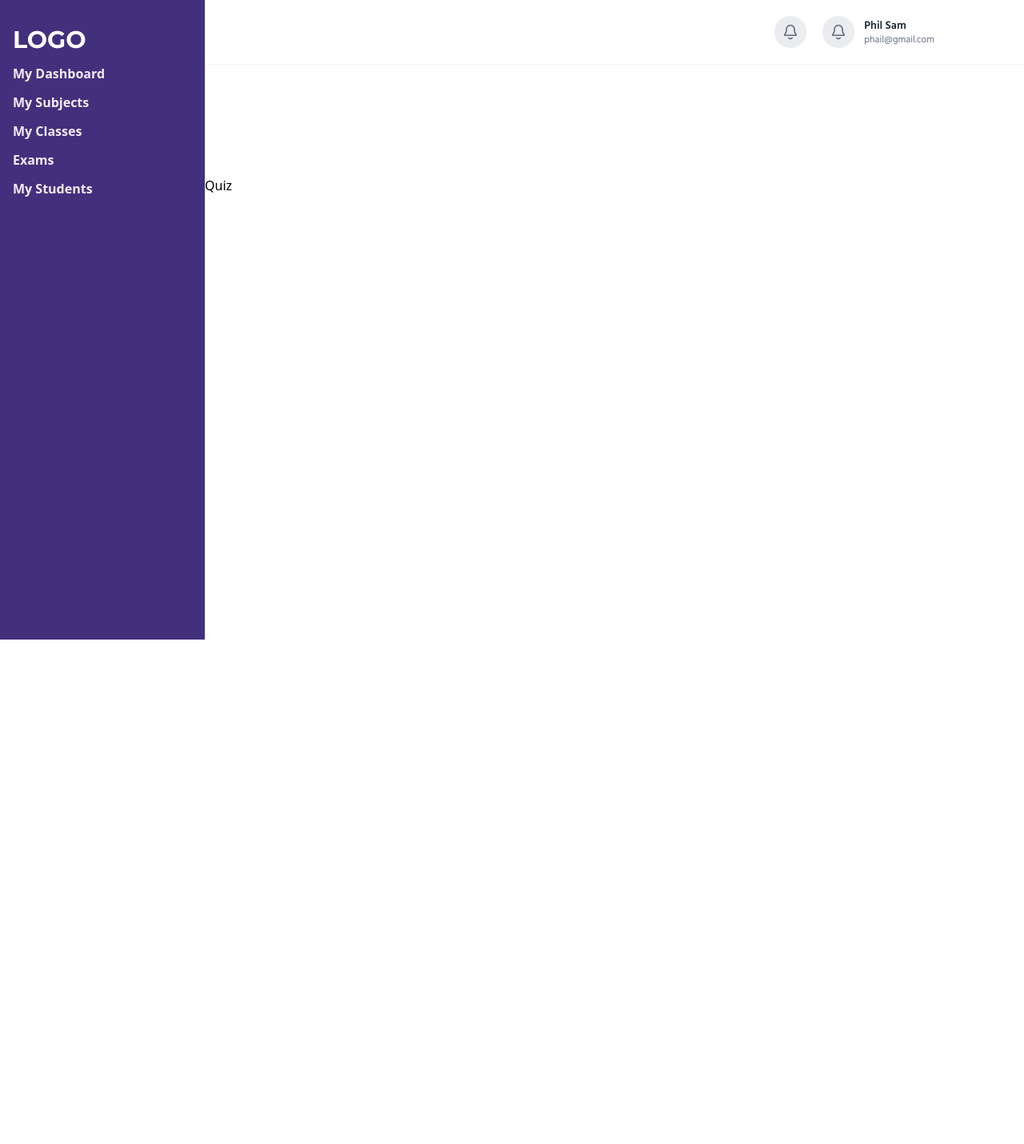
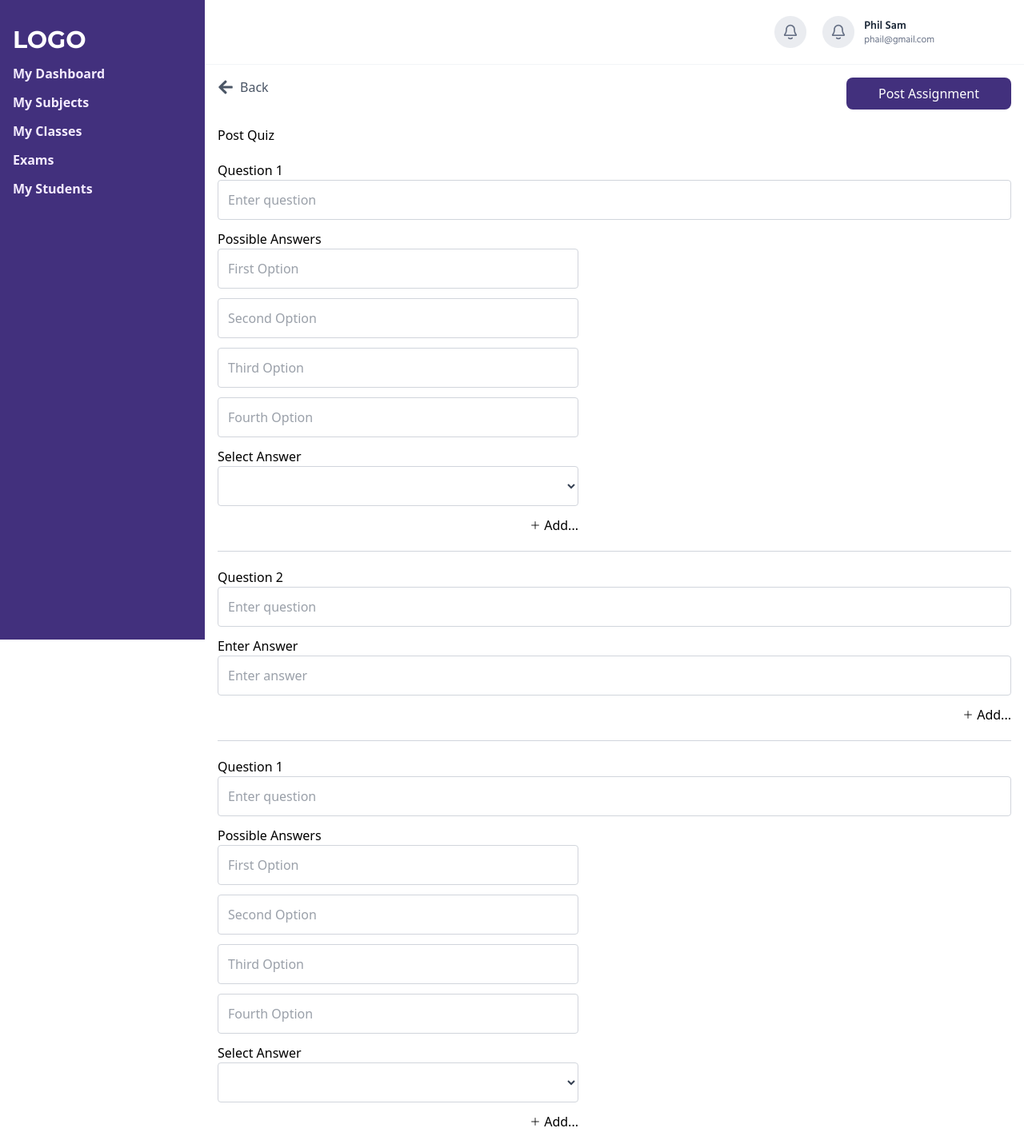
Before and after one commit to SolomonAfutu2003/School-Management-System, a React (Vite) app in the folder School Management System/: page /quiz in a window 1280 px wide. Shown: the whole page at 80% size. Before the commit the page ends 800 px from the top, so only its background shows below. Built offline with nearby package versions, Linux system fonts and the light colour scheme.

Commit message:
Fix for the vercel link

```diff
--- a/School Management System/src/components/Button.jsx
+++ b/School Management System/src/components/Button.jsx
@@ -3,8 +3,8 @@ import React from 'react'
 const Button = ({ icon, text, className,onClick }) => {
     return (
         <button className={className} onClick={onClick}>
+            {icon}
             {text}
-            {icon}
         </button>
     )
 }
--- a/School Management System/src/pages/Quiz.jsx
+++ b/School Management System/src/pages/Quiz.jsx
@@ -1,8 +1,99 @@
 import React from 'react'
+import LinksBtn from '../components/LinksBtn'
+import Button from '../components/Button'
+import { FaArrowLeft } from "react-icons/fa";
+import { HiOutlinePlus } from "react-icons/hi2";
+
 
 const Quiz = () => {
   return (
-    <div>Quiz</div>
+    <div className='m-4 space-y-5'>
+      <section className='flex justify-between'>
+        <LinksBtn to="/my-subjects" text={"Back"} className={"text-base text-gray-600 font-medium flex gap-2 items-center"} icon={<FaArrowLeft className=' w-5 h-5' />} />
+        <Button text={"Post Assignment"} className={"bg-nav text-white px-10 py-2 rounded-lg"} />
+      </section>
+
+      <section className='space-y-5'>
+        <h3>Post Quiz</h3>
+        <form action="" className='space-y-5'>
+          <section className='flex flex-col space-y-3'>
+            <div className='flex flex-col'>
+              <label htmlFor="">Question 1</label>
+              <input className='border border-gray-300 outline-0 text-gray-700 p-3 rounded-sm' type="text" name="" id="" placeholder='Enter question' />
+            </div>
+
+            <div className='flex flex-col'>
+              <label htmlFor="">Possible Answers</label>
+              <div className='flex flex-col gap-3'>
+                <input className='border border-gray-300 outline-0 w-[451px] text-gray-700 p-3 rounded-sm' type="text" name="" id="" placeholder='First Option' />
+                <input className='border border-gray-300 outline-0 w-[451px] text-gray-700 p-3 rounded-sm' type="text" name="" id="" placeholder='Second Option' />
+                <input className='border border-gray-300 outline-0 w-[451px] text-gray-700 p-3 rounded-sm' type="text" name="" id="" placeholder='Third Option' />
+                <input className='border border-gray-300 outline-0 w-[451px] text-gray-700 p-3 rounded-sm' type="text" name="" id="" placeholder='Fourth Option' />
+              </div>
+            </div>
+
+            <div className='flex flex-col'>
+              <label htmlFor="">Select Answer</label>
+              <select name="" id="" className='border border-gray-300 outline-0 w-[451px] text-gray-700 p-3 rounded-sm'>
+                <option value=""></option>
+                <option value=""></option>
+                <option value=""></option>
+                <option value=""></option>
+              </select>
+            </div>
+            <Button icon={<HiOutlinePlus className='w-3.5 h-3.5' />} text={"Add..."} className={"flex gap-1 justify-end items-center w-[451px]"} />
+          </section>
+
+<hr className='text-gray-300' />
+
+          <section className='flex flex-col space-y-3'>
+            <div className='flex flex-col'>
+              <label htmlFor="">Question 2</label>
+              <input className='border border-gray-300 outline-0 text-gray-700 p-3 rounded-sm' type="text" name="" id="" placeholder='Enter question' />
+            </div>
+
+            <div className='flex flex-col'>
+              <label htmlFor="">Enter Answer</label>
+              <input className='border border-gray-300 outline-0 text-gray-700 p-3 rounded-sm' type="text" name="" id="" placeholder='Enter answer' />
+            </div>
+            <Button icon={<HiOutlinePlus className='w-3.5 h-3.5' />} text={"Add..."} className={"flex gap-1 justify-end items-center"} />
+          </section>
+
+          <hr className='text-gray-300' />
+
+          <section className='flex flex-col space-y-3'>
+            <div className='flex flex-col'>
+              <label htmlFor="">Question 1</label>
+              <input className='border border-gray-300 outline-0 text-gray-700 p-3 rounded-sm' type="text" name="" id="" placeholder='Enter question' />
+            </div>
+
+            <div className='flex flex-col'>
+              <label htmlFor="">Possible Answers</label>
+              <div className='flex flex-col gap-3'>
+                <input className='border border-gray-300 outline-0 w-[451px] text-gray-700 p-3 rounded-sm' type="text" name="" id="" placeholder='First Option' />
+                <input className='border border-gray-300 outline-0 w-[451px] text-gray-700 p-3 rounded-sm' type="text" name="" id="" placeholder='Second Option' />
+                <input className='border border-gray-300 outline-0 w-[451px] text-gray-700 p-3 rounded-sm' type="text" name="" id="" placeholder='Third Option' />
+                <input className='border border-gray-300 outline-0 w-[451px] text-gray-700 p-3 rounded-sm' type="text" name="" id="" placeholder='Fourth Option' />
+              </div>
+            </div>
+
+            <div className='flex flex-col'>
+              <label htmlFor="">Select Answer</label>
+              <select name="" id="" className='border border-gray-300 outline-0 w-[451px] text-gray-700 p-3 rounded-sm'>
+                <option value=""></option>
+                <option value=""></option>
+                <option value=""></option>
+                <option value=""></option>
+              </select>
+            </div>
+            <Button icon={<HiOutlinePlus className='w-3.5 h-3.5' />} text={"Add..."} className={"flex gap-1 justify-end items-center w-[451px]"} />
+          </section>
+
+        </form>
+
+      </section>
+
+    </div>
   )
 }
 
```
Also changed, not shown: 1 other file (tests, documents, lock files or other folders).
